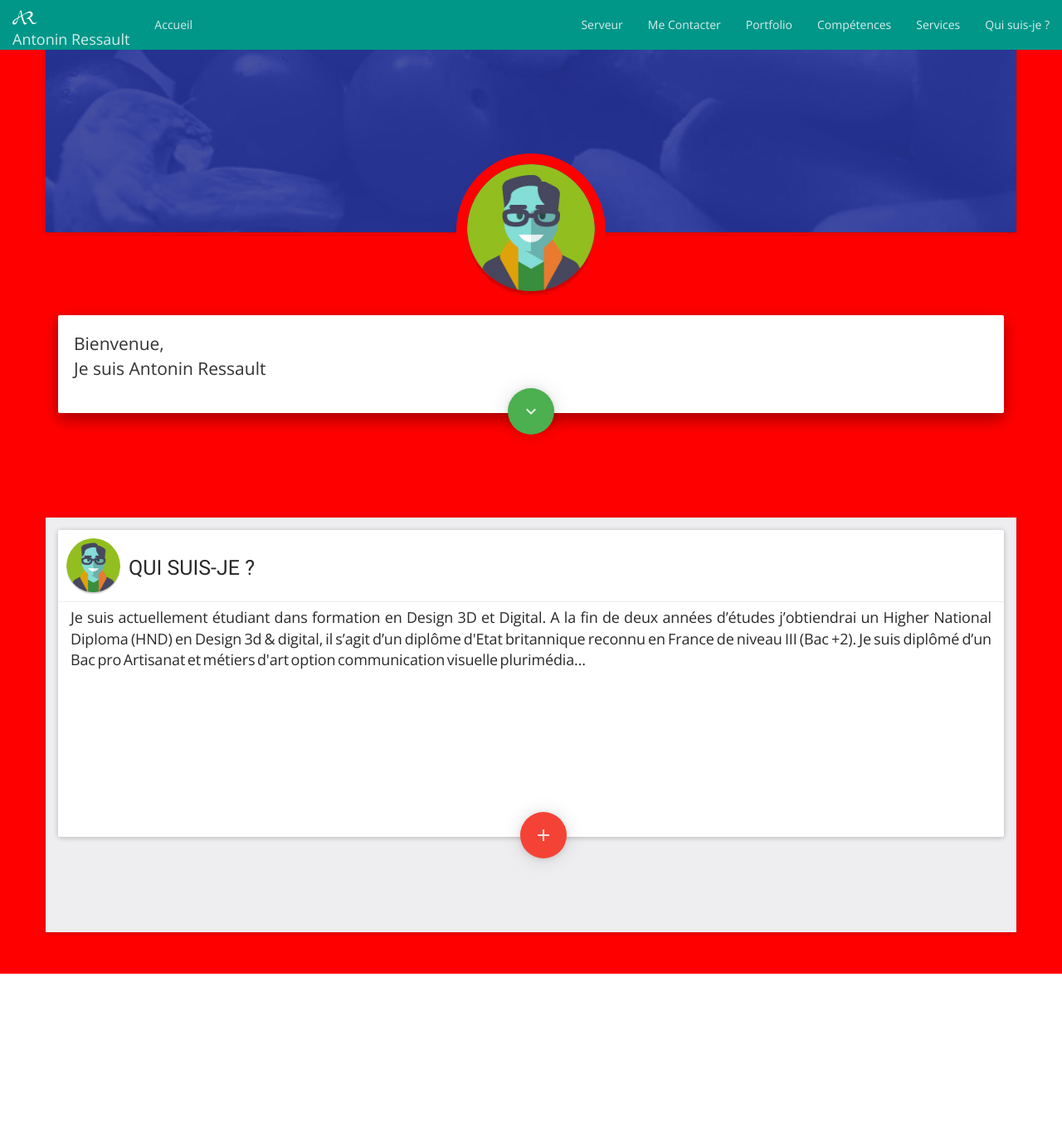
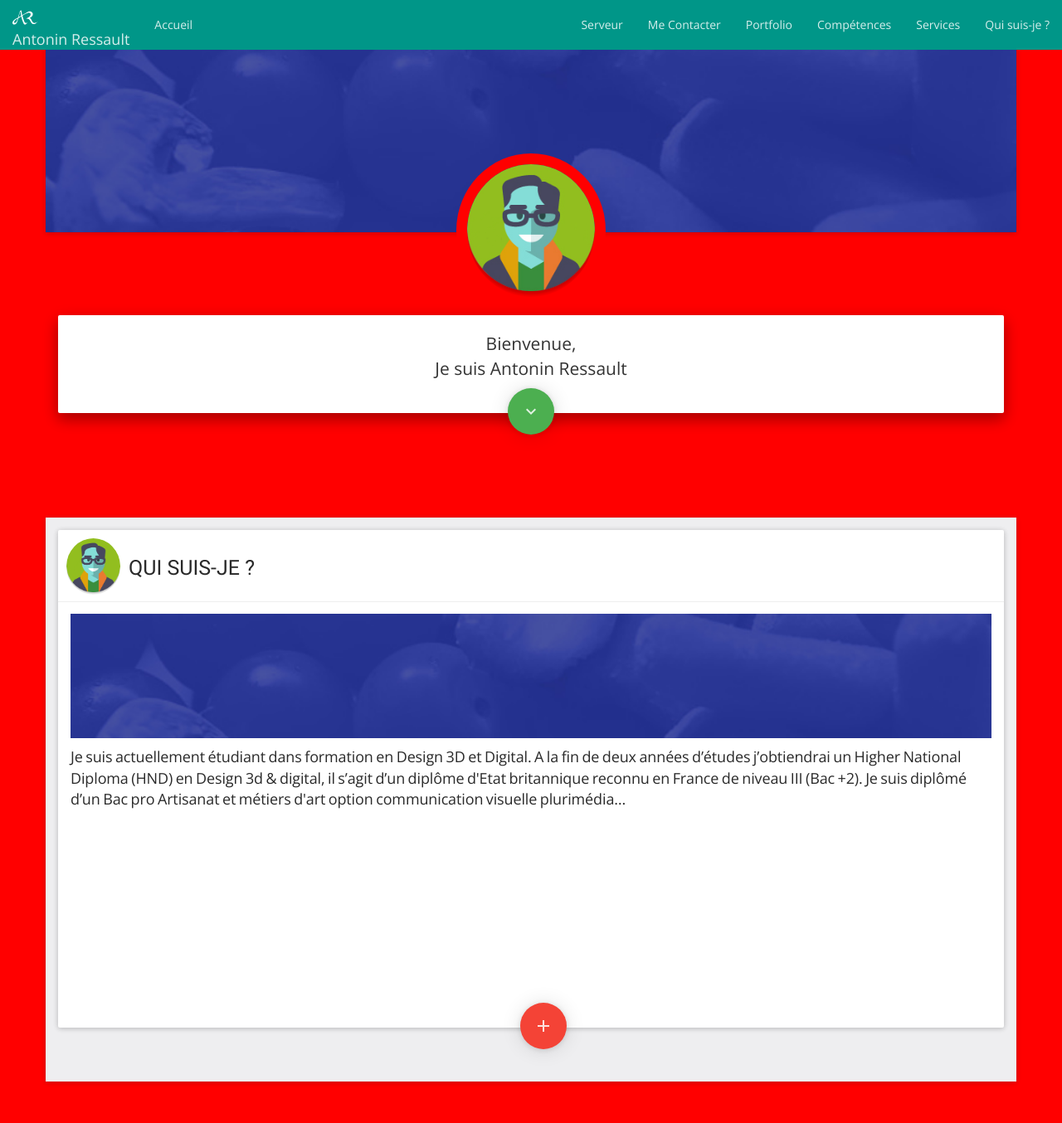
Before and after one commit to Ressault/Portfolio01, a PHP site: page / in a window 1280 px wide. Shown: the whole page at 83% size. Before the commit the page ends 1174 px from the top, so only its background shows below. Run offline with PHP 8.4, Linux system fonts and the light colour scheme; some libraries are stand-ins or nearby versions.

Commit message:
picture-antonin, size card, text-left

```diff
--- a/css/style.css
+++ b/css/style.css
@@ -23,8 +23,8 @@ body {
 	margin-bottom: 20px !important;
 }
 
-.card-bio {
-	height: 500px;
+.background-bio {
+	height: 680px;
 	background-color: #EEEEF0;
 
 }
@@ -96,15 +96,24 @@ h3 {
 	padding-left: 15px;
 	padding-right: 15px;
 	margin-top: -15px;
-	word-spacing: -2px;
+	word-spacing: -1px;
 	letter-spacing: -0.1pt;
 }
 
 .height-card {
-	height: 370px;
+	height: 600px;
 }
 
 
 .position-more {
 	margin-top: -30px;
 }
+
+
+#picture-antonin {
+	height: 150px;
+	background-image: url(../images/background.jpg);
+	background-size: cover;
+	margin-top: -7px;
+	margin-bottom: 10px;
+}
--- a/index.html
+++ b/index.html
@@ -81,7 +81,7 @@
         <div class="row">
           <div class="col-xs-12 text-center">
             <div id="bio" class="jumbotron">
-              <p class="text-left">Bienvenue,<br> Je suis Antonin Ressault</p>
+              <p class="text-center">Bienvenue,<br> Je suis Antonin Ressault</p>
             </div>
           </div>
         </div>
@@ -107,7 +107,7 @@
 <div id="BIO">
       <div class="container">
         <div class="row">
-          <div class="col-xs-12 card-bio shadow-z-1">
+          <div class="col-xs-12 background-bio shadow-z-1">
             <div class="card shadow-z-1 margin-top height-card">
               <div id="presentation">
                   <img class="img-circle-none" src="images/profil.png" width="65px" alt="Smiley face">
@@ -118,8 +118,14 @@
 
               <hr class="padded-line">
 
+
+            <div class="col-xs-12">
+              <div id="picture-antonin">
+              </div>
+            </div>
+
               <div id="TEXT INTRODUCTION">
-                  <p class="intro-text text-justify">
+                  <p class="intro-text text-left">
                   Je suis actuellement étudiant dans formation en Design 3D et Digital. A la fin de deux années d’études j’obtiendrai un Higher National Diploma (HND) en Design 3d & digital, il s’agit d’un diplôme d'Etat britannique reconnu en France de niveau III (Bac +2). Je suis diplômé d’un Bac pro Artisanat et métiers d'art option communication visuelle plurimédia…</p>
               </div>
             </div>
```
